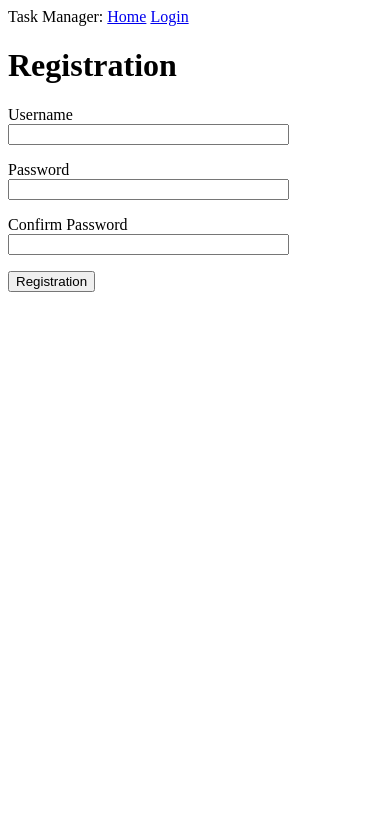
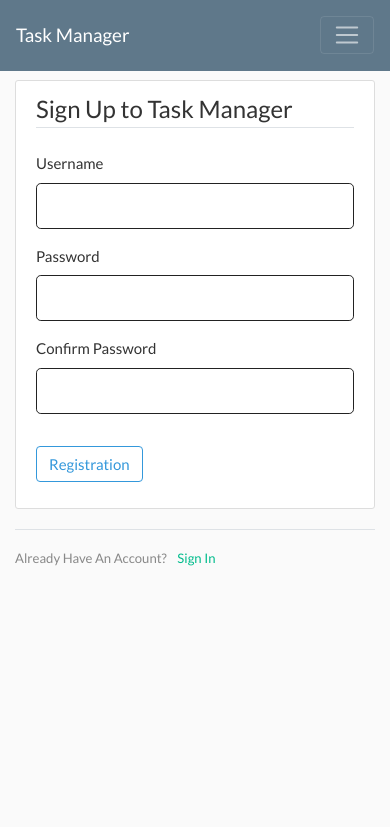
Before and after one commit to Thedand/project_flask_task, a Flask app: page /registration in a window 390 px wide. Shown: the top 827 px of the page. Run offline with Flask 2, Linux system fonts and the light colour scheme; some libraries are stand-ins or nearby versions.

Commit message:
1) Updated the design of the main page. 2) Open access to flask_admin(to table User, Task, Role), update role user:admin (active and superuser). 3) Created account page, a link to the task manager has been created in the profile(only active user).

```diff
--- a/app/routes.py
+++ b/app/routes.py
@@ -1,7 +1,8 @@
 from datetime import datetime
 
-from flask import render_template, redirect, url_for, flash
-from flask_login import current_user, login_user, logout_user
+from flask import render_template, redirect, url_for, flash, request
+from flask_login import current_user, login_user, logout_user, login_required
+from werkzeug.urls import url_parse
 
 from app import app, db
 from app.forms import LoginForm, RegistrationForm
@@ -16,13 +17,15 @@ def before_request():
 
 
 @app.route('/', methods=['GET', 'POST'])
-@app.route('/index', methods=['GET', 'POST'])
+@app.route('/home', methods=['GET', 'POST'])
 def index():
-    return render_template('index.html')
+    return render_template('home.html', title='Home')
 
 
 @app.route('/login', methods=['GET', 'POST'])
 def login():
+    if current_user.is_authenticated:
+        return redirect(url_for('index'))
     form = LoginForm()
     if form.validate_on_submit():
         user = User.query.filter_by(username=form.username.data).first()
@@ -30,7 +33,10 @@ def login():
             flash('Invalid username or password.')
             return redirect(url_for('login'))
         login_user(user, remember=form.remember_me.data)
-        return redirect(url_for('index'))
+        next_page = request.args.get('next')
+        if not next_page or url_parse(next_page).netloc != '':
+            next_page = url_for('index')
+        return redirect(next_page)
     return render_template('login.html', title='Login', form=form)
 
 
@@ -54,3 +60,9 @@ def logout():
     logout_user()
     flash('You have been logged out.')
     return redirect(url_for('index'))
+
+
+@app.route("/account")
+@login_required
+def account():
+    return render_template('account.html', title='Account')
--- /dev/null
+++ b/app/static/main.css
@@ -0,0 +1,80 @@
+body {
+  background: #fafafa;
+  color: #333333;
+  margin-top: 5rem;
+}
+
+h1, h2, h3, h4, h5, h6 {
+  color: #444444;
+}
+
+.bg-steel {
+  background-color: #5f788a;
+}
+
+.site-header .navbar-nav .nav-link {
+  color: #cbd5db;
+}
+
+.site-header .navbar-nav .nav-link:hover {
+  color: #ffffff;
+}
+
+.site-header .navbar-nav .nav-link.active {
+  font-weight: 500;
+}
+
+.content-section {
+  background: #ffffff;
+  padding: 10px 20px;
+  border: 1px solid #dddddd;
+  border-radius: 3px;
+  margin-bottom: 20px;
+}
+
+.article-title {
+  color: #444444;
+}
+
+a.article-title:hover {
+  color: #428bca;
+  text-decoration: none;
+}
+
+.article-content {
+  white-space: pre-line;
+}
+
+.article-img {
+  height: 65px;
+  width: 65px;
+  margin-right: 16px;
+}
+
+.article-metadata {
+  padding-bottom: 1px;
+  margin-bottom: 4px;
+  border-bottom: 1px solid #e3e3e3
+}
+
+.article-metadata a:hover {
+  color: #333;
+  text-decoration: none;
+}
+
+.article-svg {
+  width: 25px;
+  height: 25px;
+  vertical-align: middle;
+}
+
+.account-img {
+  height: 125px;
+  width: 125px;
+  margin-right: 20px;
+  margin-bottom: 16px;
+}
+
+.account-heading {
+  font-size: 2.5rem;
+}
--- /dev/null
+++ b/app/templates/account.html
@@ -0,0 +1,6 @@
+{% extends "base.html" %}
+{% block content %}
+    <h1>Hi, {{ current_user.username }}!</h1>
+    <h1>{{ is_superuser }}</h1>
+    <p>Click <a href="/admin/task">here</a> to go the Task Manager page</p>
+{% endblock content %}
--- a/app/templates/base.html
+++ b/app/templates/base.html
@@ -1,22 +1,67 @@
-<html lang="en">
+<!DOCTYPE html>
+<html lang="ru">
 <head>
+    <meta charset="utf-8">
+    <meta name="viewport" content="width=device-width, initial-scale=1, shrink-to-fit=no">
+
+    <link rel="stylesheet" href="https://stackpath.bootstrapcdn.com/bootswatch/4.5.0/darkly/bootstrap.min.css" integrity="
+        sha384-Bo21yfmmZuXwcN/9vKrA5jPUMhr7znVBBeLxT9MA4r2BchhusfJ6+n8TLGUcRAtL" crossorigin="anonymous">
+
+    <link rel="stylesheet" type="text/css" href="{{ url_for('static', filename='main.css') }}">
+
     {% if title %}
-        <title>{{ title }} - Task Manager</title>
+        <title>Task Manager - {{ title }}</title>
     {% else %}
-        <title>Welcome to Task Manager</title>
+        <title>Task Manager</title>
     {% endif %}
 </head>
 <body>
-        <div>
-            Task Manager:
-            <a href="{{ url_for('index') }}">Home</a>
-            {% if current_user.is_anonymous %}
-            <a href="{{ url_for('login') }}">Login</a>
+<header class="site-header">
+    <nav class="navbar navbar-expand-md navbar-dark bg-steel fixed-top">
+        <div class="container">
+            <a class="navbar-brand mr-4" href="/">Task Manager</a>
+            <button class="navbar-toggler" type="button" data-toggle="collapse" data-target="#navbarToggle" aria-controls="navbarToggle" aria-expanded="false" aria-label="Toggle navigation">
+                <span class="navbar-toggler-icon"></span>
+            </button>
+            <div class="collapse navbar-collapse" id="navbarToggle">
+                <div class="navbar-nav mr-auto">
+                    <a class="nav-item nav-link" href="{{ url_for('index') }}">HOME</a>
+                </div>
+
+                <div class="navbar-nav">
+                    {% if current_user.is_authenticated %}
+                        <a class="nav-item nav-link" href="{{ url_for('account') }}">Account</a>
+                        <a class="nav-item nav-link" href="{{ url_for('logout') }}">Logout</a>
                     {% else %}
-            <a href="{{ url_for('logout') }}">Logout</a>
+                        <a class="nav-item nav-link" href="{{ url_for('login') }}">LOG IN</a>
+                        <a class="nav-item nav-link" href="{{ url_for('registration') }}">SIGN UP</a>
                     {% endif %}
                 </div>
-        {% block content %}
-        {% endblock %}
+            </div>
+        </div>
+    </nav>
+</header>
+<main role="main" class="container">
+    <div class="row">
+        <div class="col-md-8">
+            {% with messages = get_flashed_messages(with_categories=true) %}
+                {% if messages %}
+                    {% for category, message in messages %}
+                        <div class="alert alert-{{ category }}">
+                            {{ message }}
+                        </div>
+                    {% endfor %}
+                {% endif %}
+            {% endwith %}
+            {% block content %}{% endblock %}
+        </div>
+    </div>
+</main>
+<script src="https://code.jquery.com/jquery-3.5.1.slim.min.js" integrity="
+    sha384-DfXdz2htPH0lsSSs5nCTpuj/zy4C+OGpamoFVy38MVBnE+IbbVYUew+OrCXaRkfj" crossorigin="anonymous"></script>
+<script src="https://cdn.jsdelivr.net/npm/popper.js@1.16.1/dist/umd/popper.min.js" integrity="
+    sha384-9/reFTGAW83EW2RDu2S0VKaIzap3H66lZH81PoYlFhbGU+6BZp6G7niu735Sk7lN" crossorigin="anonymous"></script>
+<script src="https://stackpath.bootstrapcdn.com/bootstrap/4.5.2/js/bootstrap.min.js" integrity="
+    sha384-B4gt1jrGC7Jh4AgTPSdUtOBvfO8shuf57BaghqFfPlYxofvL8/KUEfYiJOMMV+rV" crossorigin="anonymous"></script>
 </body>
 </html>
--- /dev/null
+++ b/app/templates/home.html
@@ -0,0 +1,6 @@
+{% extends "base.html" %}
+{% block content %}
+    <body>
+    <h1>This is home page</h1>
+    </body>
+{% endblock content %}
--- a/app/templates/registration.html
+++ b/app/templates/registration.html
@@ -1,29 +1,59 @@
 {% extends "base.html" %}
 {% block content %}
-<h1> Registration </h1>
-<form action="" method="POST" >
+    <div class="content-section">
+        <form method="POST" action="">
             {{ form.hidden_tag() }}
-    <p>
-        {{ form.username.label }} <br>
-        {{ form.username(size=32) }}
+            <fieldset class="form-group">
+                <legend class="border-bottom mb-4">Sign Up to Task Manager</legend>
+                <div class="form-group">
+                    {{ form.username.label(class="form-control-label") }}
+
+                    {% if form.username.errors %}
+                        {{ form.username(class="form-control form-control-lg is-invalid") }}
+                        <div class="invalid-feedback">
                             {% for error in form.username.errors %}
-        <span style="color: red;">[{{ error }}]</span>
+                                <span>{{ error }}</span>
                             {% endfor %}
-    </p>
-    <p>
-        {{ form.password.label }} <br>
-        {{ form.password(size=32) }}
+                        </div>
+                    {% else %}
+                        {{ form.username(class="form-control form-control-lg") }}
+                    {% endif %}
+                </div>
+                <div class="form-group">
+                    {{ form.password.label(class="form-control-label") }}
+                    {% if form.password.errors %}
+                        {{ form.password(class="form-control form-control-lg is-invalid") }}
+                        <div class="invalid-feedback">
                             {% for error in form.password.errors %}
-        <span style="color: red;">[{{ error }}]</span>
+                                <span>{{ error }}</span>
                             {% endfor %}
-    </p>
-        <p>
-        {{ form.confirm_password.label }} <br>
-        {{ form.confirm_password(size=32) }}
+                        </div>
+                    {% else %}
+                        {{ form.password(class="form-control form-control-lg") }}
+                    {% endif %}
+                </div>
+                <div class="form-group">
+                    {{ form.confirm_password.label(class="form-control-label") }}
+                    {% if form.confirm_password.errors %}
+                        {{ form.confirm_password(class="form-control form-control-lg is-invalid") }}
+                        <div class="invalid-feedback">
                             {% for error in form.confirm_password.errors %}
-        <span style="color: red;">[{{ error }}]</span>
+                                <span>{{ error }}</span>
                             {% endfor %}
-        </p>
-        <p>{{ form.submit() }}</p>
+                        </div>
+                    {% else %}
+                        {{ form.confirm_password(class="form-control form-control-lg") }}
+                    {% endif %}
+                </div>
+            </fieldset>
+            <div class="form-group">
+                {{ form.submit(class="btn btn-outline-info") }}
+            </div>
         </form>
-{% endblock %}
+    </div>
+    <div class="border-top pt-3">
+        <small class="text-muted">
+            Already Have An Account? <a class="ml-2" href="{{ url_for('login') }}">Sign In</a>
+        </small>
+    </div>
+{% endblock content %}
```
Also changed, not shown: app/__init__.py (+9 -0 lines), app/templates/index.html (+6 -2 lines), app/templates/login.html (+41 -16 lines). Lines whose indentation alone changed are shown as unchanged.
